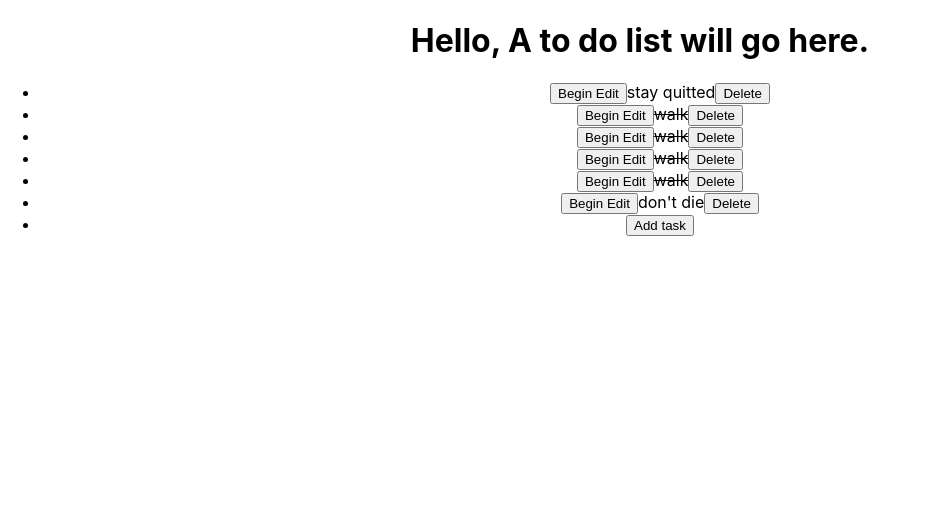
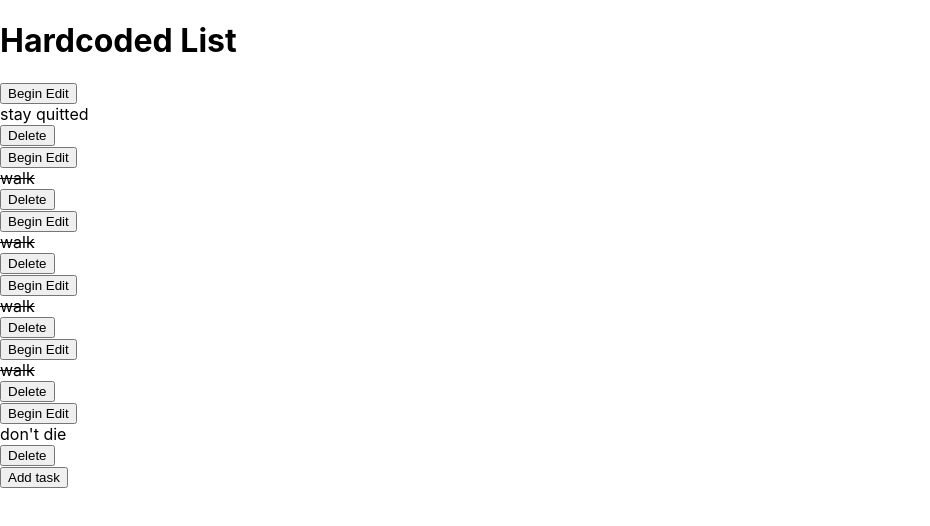
Before and after one commit to TimmyChan/my-todo-list, a React (Create React App) app: page / in a window 1280 px wide. Shown: the top 526 px of the page, without its empty margins (0-930 px from the left). Built offline with nearby package versions, Linux system fonts and the light colour scheme.

Commit message:
React Bootstrap Grid

```diff
--- a/package.json
+++ b/package.json
@@ -6,9 +6,11 @@
     "@testing-library/jest-dom": "^5.16.5",
     "@testing-library/react": "^13.4.0",
     "@testing-library/user-event": "^13.5.0",
+    "bootstrap": "^5.2.2",
     "react": "^18.2.0",
+    "react-bootstrap": "^2.5.0",
     "react-dom": "^18.2.0",
-    "react-scripts": "5.0.1",
+    "react-scripts": "^5.0.1",
     "web-vitals": "^2.1.4"
   },
   "scripts": {
--- a/src/App.js
+++ b/src/App.js
@@ -1,7 +1,9 @@
 import './App.css';
 import React, {useState} from 'react';
 import PropTypes from 'prop-types';
-
+import Container from 'react-bootstrap/Container';
+import Row from 'react-bootstrap/Row';
+import Col from 'react-bootstrap/Col';
 /*
 should have the ability to:
 - add tasks to the to-do list
@@ -80,17 +82,14 @@ const HARDCODED_LIST = [
   },
 ];
 
-// 1234
-
 const TodoItem = ({todoObj, onChange, onDelete}) => {
-  const [editing, setEditing] = useState(todoObj.editable); // true when editing
-  const [input, setInput] = useState(todoObj.text); //
+  const [editing, setEditing] = useState(todoObj.editable);
+  const [input, setInput] = useState(todoObj.text);
   const {text, completed} = todoObj;
 
-  // console.log("text:", text)
-  // console.log("completed:", completed)
   return (
-    <li>
+    <Row>
+      <Col lg={true}>
         <button
           onClick={() => {
             setEditing(!editing);
@@ -99,13 +98,15 @@ const TodoItem = ({todoObj, onChange, onDelete}) => {
           }}>
           {editing ? 'Finish Edit' : 'Begin Edit'}
         </button>
+      </Col>
+      <Col lg={true}>
         {editing ? (
           <input
             type="text"
             value={input}
             onChange={(e) => {
               setInput(e.target.value);
-          }} // ?? not sure how to have come up with this line
+            }}
           />
         ) : (
           <>
@@ -130,6 +131,8 @@ const TodoItem = ({todoObj, onChange, onDelete}) => {
             )}
           </>
         )}
+      </Col>
+      <Col lg={true}>
         <button
           onClick={() => {
             setEditing(false);
@@ -137,7 +140,8 @@ const TodoItem = ({todoObj, onChange, onDelete}) => {
           }}>
           Delete
         </button>
-    </li>
+      </Col>
+    </Row>
   );
 };
 TodoItem.propTypes = {
@@ -153,7 +157,7 @@ AddTask.propTypes = {
   addfcn: PropTypes.func.isRequired,
 };
 
-const TodoList = ({inputList}) => {
+const TodoList = ({inputList, listTitle}) => {
   // state todo which is a list of objects [{text: string, completed: bool}]
   // paramatize this list
   const [todo, setTodo] = useState(inputList);
@@ -161,10 +165,7 @@ const TodoList = ({inputList}) => {
   // produces delete function for a given xIndex
   const getDeletionFunction = (xIndex) => () => {
     const newTodo = todo.filter((y, yIndex) => yIndex !== xIndex);
-    console.log('xIndex', xIndex);
-    console.log('newTodo', newTodo);
     setTodo(newTodo);
-    console.log('todo?!: ', todo);
   };
 
   // produces mutation function for a given xIndex, replace with todoitem
@@ -174,16 +175,10 @@ const TodoList = ({inputList}) => {
     setTodo(newTodo);
   };
 
-  console.log('Rerendering here...');
   return (
     <div className="TodoList">
-      <center>
-        {
-          // make title a parameter
-        }
-        <h1> Hello, A to do list will go here. </h1>
-
-        <ul>
+      <h1> {listTitle} </h1>
+      <Container fluid>
         {todo.map((todoItem, xIndex) => (
           <TodoItem
             todoObj={todoItem}
@@ -192,7 +187,8 @@ const TodoList = ({inputList}) => {
             key={xIndex}
           />
         ))}
-          <li>
+        <Row>
+          <Col>
             <AddTask
               addfcn={() => {
                 const placeHolderTask = {
@@ -204,18 +200,19 @@ const TodoList = ({inputList}) => {
                 setTodo(newTaskList);
               }}
             />
-          </li>
-        </ul>
-      </center>
+          </Col>
+        </Row>
+      </Container>
     </div>
   );
 };
 TodoList.propTypes = {
   inputList: PropTypes.array.isRequired,
+  listTitle: PropTypes.string.isRequired,
 };
 
 function App() {
-  return <TodoList inputList={HARDCODED_LIST} />;
+  return <TodoList inputList={HARDCODED_LIST} listTitle={'Hardcoded List'} />;
 }
 
 export default App;
```
Also changed, not shown: 1 other file (tests, documents, lock files or other folders). Lines whose indentation alone changed are shown as unchanged.
